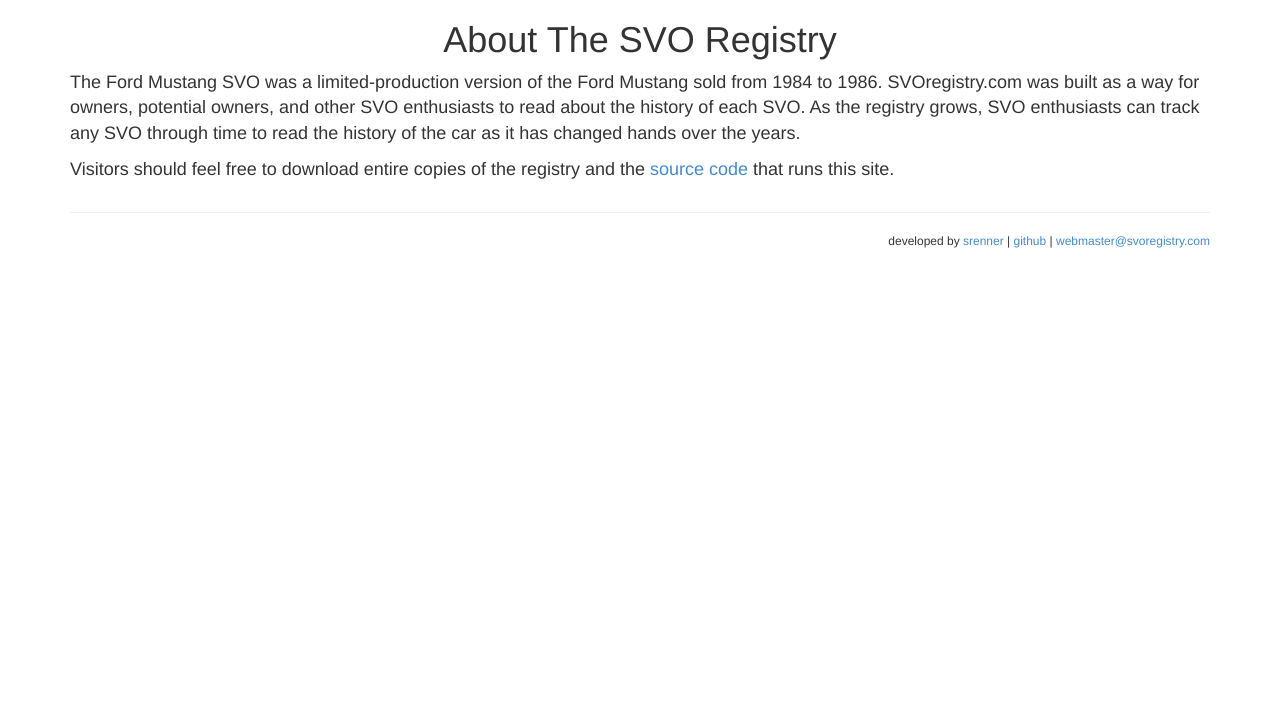
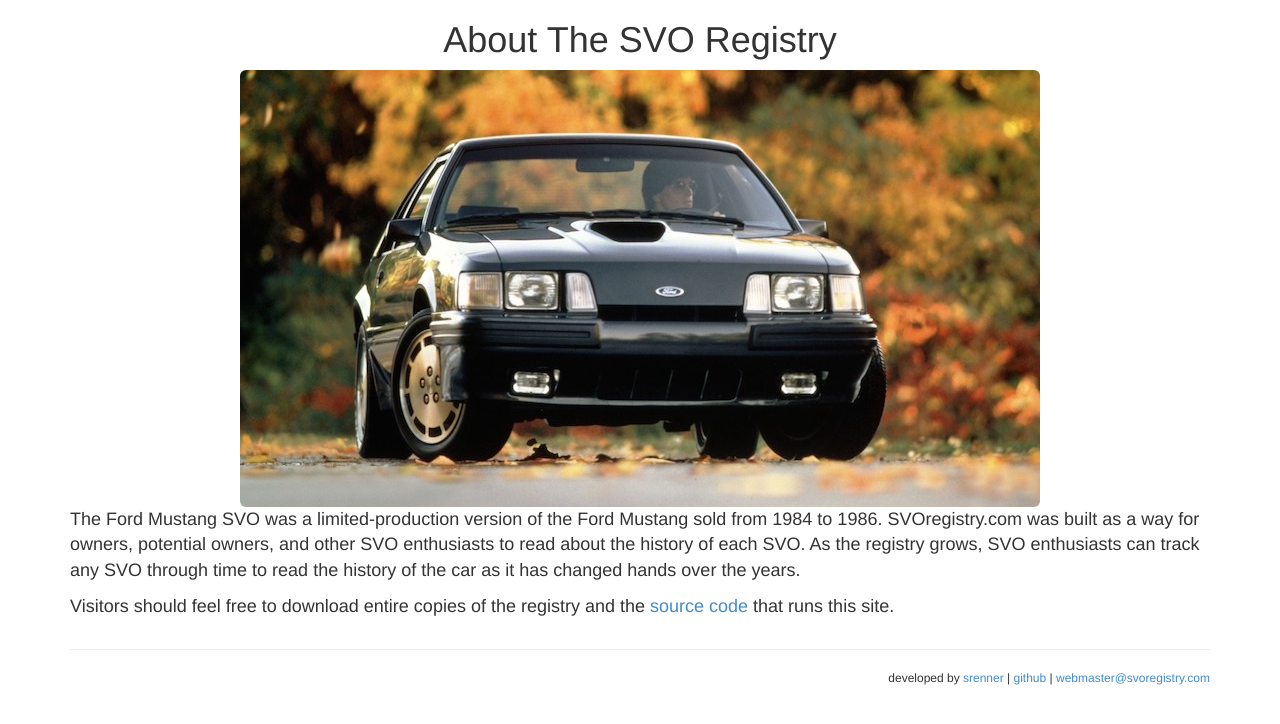
Before and after one commit to srenner/svoregistry-v2, a Django app: template svoregistry/registry/templates/about.html in a window 1280 px wide. Shown: the part 51-775 px from the top of the page. Run offline with Django 3.2, Linux system fonts and the light colour scheme; the template is opened without the code that fills it, so the values that code supplies are empty; some libraries are stand-ins or nearby versions.

Commit message:
piece of flair for 'about' page

```diff
--- a/svoregistry/registry/templates/about.html
+++ b/svoregistry/registry/templates/about.html
@@ -6,6 +6,9 @@
 {%block content %}
 <h1>About The SVO Registry</h1>
 <div class="text-bigger">
+	<div>
+		<img class="img-rounded img img-responsive center-block" src="{% static 'img/84ad.jpg' %}" />
+	</div>
 	<p>
 		The Ford Mustang SVO was a limited-production version of the Ford Mustang sold from 1984 to 1986.
 		SVOregistry.com was built as a way for owners, potential owners, and other SVO enthusiasts to read about the history of each SVO.
```
Also changed, not shown: svoregistry/registry/static/img/84ad.jpg (added).
